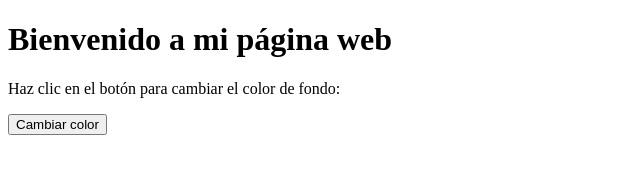
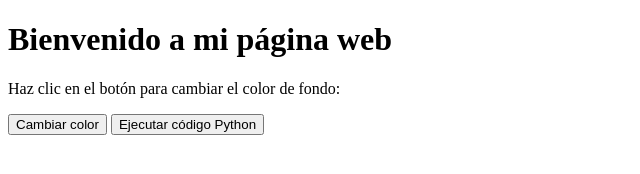
Before and after one commit to adrianfm1400/Accountability, a plain HTML site: page index.html in a window 1280 px wide. Shown: the whole page, without its empty margins (0-640 px from the left). Drawn offline with Linux system fonts and the light colour scheme.

Commit message:
Update index.html

```diff
--- a/index.html
+++ b/index.html
@@ -12,5 +12,6 @@
 				document.body.style.backgroundColor = "yellow";
 			}
 		</script>
+		<button onclick="ejecutarPython()">Ejecutar código Python</button>
 	</body>
 </html>
```
